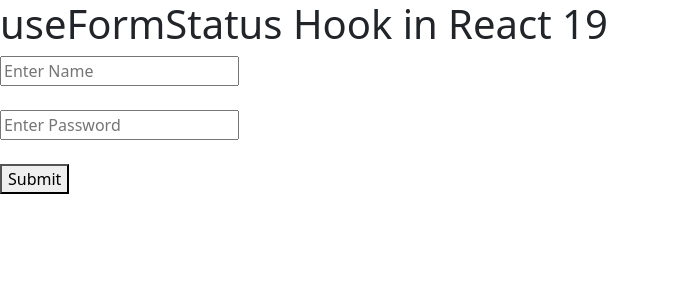
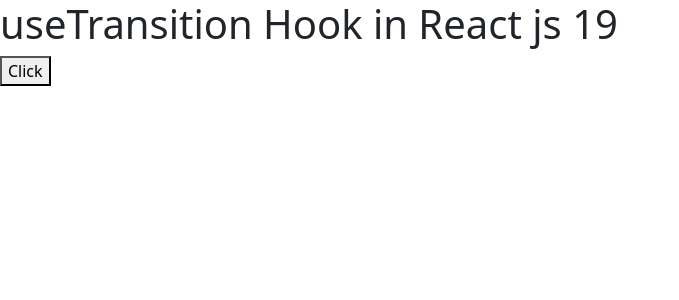
Before and after one commit to mukesh-raika/React, a React (Vite) app: page / in a window 1280 px wide. Shown: the top 300 px of the page, without its empty margins (0-679 px from the left). Built offline with nearby package versions, Linux system fonts and the light colour scheme.

Commit message:
use tarnsition

```diff
--- a/src/App.jsx
+++ b/src/App.jsx
@@ -1,39 +1,30 @@
-import { useFormStatus } from "react-dom";
+import { useState, useTransition } from "react";
 
-function App() {
+function App (){
+  const[pending,startTransition]=useTransition();
 
-  async function handleSubmit(formData) {
+  const handleButton=()=>{
 
-    await new Promise((res) => setTimeout(res, 2000));
-    console.log("submit");
+    startTransition(async()=>{
+   await new Promise(res=>setTimeout(res,5000))
+
+    })
+
+
+
+
   }
+  return(
+    <div>
+      <h1>useTransition Hook in React js 19</h1>
+      {
+        pending?
+      <img src="https://upload.wikimedia.org/wikipedia/commons/b/b1/Loading_icon.gif" alt="" />
+      :null
+      }
+      <button disabled={pending} onClick={handleButton }>Click</button>
 
-  function CustomerForm() {
-    const { pending } = useFormStatus();
-    console.log(pending);
-
-    return (
-      <>
-        <input type="text" name="username" placeholder="Enter Name" />
-        <br />
-        <br />
-        <input type="password" name="password" placeholder="Enter Password" />
-        <br />
-        <br />
-        <button disabled={pending}>{pending ? "Submitting..." : "Submit"}</button>
-      </>
-    );
-  }
-
-  return (
-    <div>
-      <h1>useFormStatus Hook in React 19</h1>
-
-      <form action={handleSubmit}>
-        <CustomerForm />
-      </form>
     </div>
-  );
+  )
 }
-
 export default App;
```
